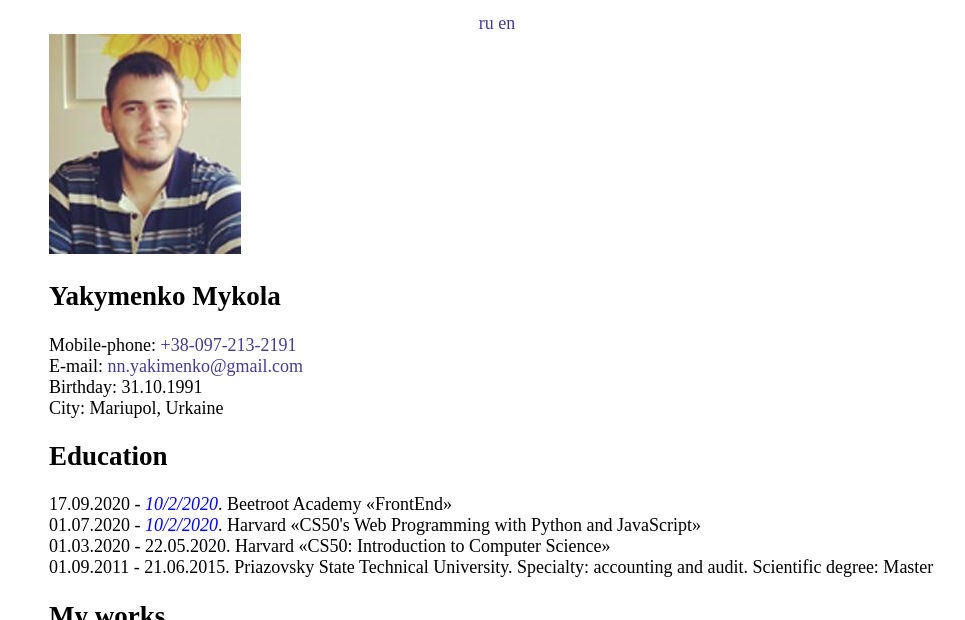
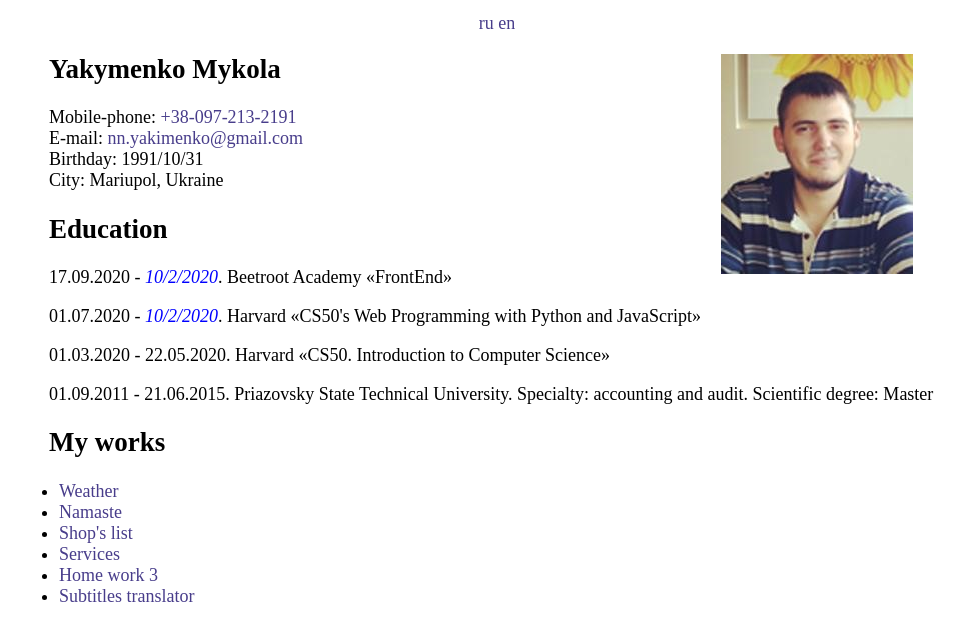
Before and after one commit to gonzika/Yakymenko, a plain HTML site: page index-en.html in a window 1280 px wide. Shown: the top 620 px of the page, without its empty margins (143-1108 px from the left). Drawn offline with Linux system fonts and the light colour scheme.

Commit message:
20/10/02

```diff
--- a/index-en.html
+++ b/index-en.html
@@ -6,47 +6,55 @@
     <meta name="viewport" content="width=device-width, initial-scale=1.0">
     <link rel="shortcut icon" href="./item/githubLogo.png" type="image/png">
     <link rel="stylesheet" href="./item/style.css">
+    <script src="./item/script.js"></script>
     <title>Resume Yakymenko Mykola</title>
-    <link rel="script" href="./item/script.js">
 </head>
 
-<body>
+<body onload="">
     <header>
         <a href="index.html">ru</a>
         <a href="index-en.html">en</a>
     </header>
     <main>
-        <section>
-            <img src="./item/foto.jpg" alt="foto" class="foto">
-            <h1>Yakymenko Mykola</h1>
-            Mobile-phone: <a href="tel:+380972132191">+38-097-213-2191</a><br>
+        <div class="div-foto"><img src="./item/foto.jpg" alt="foto" class="foto"></div>
+        <section class="sec1">
+            <div class="inline">
+
+                <h1 id="name">Yakymenko Mykola</h1><span id="tel">Mobile-phone:</span><a href="tel:+380972132191">
+                    +38-097-213-2191</a><br>
                 E-mail: <a href="mailto:nn.yakimenko@gmail.com">nn.yakimenko@gmail.com</a><br>
-            Birthday: 31.10.1991<br>
-            City: Mariupol, Urkaine
+                <span id="birthday">Birthday: 1991/10/31</span><br>
+                <span id="city">City: Mariupol, Ukraine</span>
+            </div>
+
         </section>
         <section>
-            <h2>Education</h2>
-            17.09.2020 - <em title="Don't finished yet" id="today"></em>. Beetroot Academy «FrontEnd»<br>
-            01.07.2020 - <em title="Don't finished yet" id="today1"></em>. Harvard «CS50's Web Programming with Python
+            <h2 id="education">Education</h2>
+            <p>17.09.2020 - <em title="Don't finished yet" id="today">02.10.2020</em>. Beetroot Academy «FrontEnd»</p>
+            <p>01.07.2020 - <em title="Don't finished yet" id="today1">02.10.2020</em>. Harvard «CS50's Web Programming
+                with
+                Python
                 and
-            JavaScript»<br>
-            01.03.2020 - 22.05.2020. Harvard «CS50: Introduction to Computer Science» <br>
-            01.09.2011 - 21.06.2015. Priazovsky State Technical University. Specialty: accounting and audit.
-            Scientific degree: Master<br>
+                JavaScript»</p>
+            <p>01.03.2020 - 22.05.2020. Harvard «CS50. Introduction to Computer Science»</p>
+            <p id="account">01.09.2011 - 21.06.2015. Priazovsky State Technical University. Specialty: accounting and
+                audit. Scientific degree: Master</p>
         </section>
         <section>
-            <h2>My works</h2>
+            <h2 id="works">My works</h2>
             <ul>
                 <li><a target="_blank" href="https://gonzika.github.io/weather/">Weather</a></li>
                 <li><a target="_blank" href="https://gonzika.github.io/namaste/">Namaste</a></li>
                 <li><a target="_blank" href="https://gonzika.github.io/shopsList/">Shop's list</a></li>
                 <li><a target="_blank" href="https://gonzika.github.io/Services/">Services</a></li>
                 <li><a target="_blank" href="https://gonzika.github.io/hw3/index.html">Home work 3</a></li>
-                <li><a target="_blank" href="https://gonzika.github.io/srttranslate/">Subtitles translator</a></li>
+                <li><a target="_blank" href="https://gonzika.github.io/srttranslate/">Subtitles translator</a>
+                </li>
             </ul>
         </section>
     </main>
     <footer>
+        <div><span>Contact:</span>
             <ul class="contact">
                 <li><a href="tel:+380972132191">
                         <svg x="0px" y="0px" viewBox="0 0 512.006 512.006"
--- a/item/style.css
+++ b/item/style.css
@@ -1,5 +1,5 @@
 * {
-    transition: .2s linear;
+    transition: .1s linear;
 }
 
 body {
@@ -14,17 +14,22 @@ header {
 }
 
 .sec1 {
-display: flex;
+    margin-top: 20px;
+    display: flex;
+}
+
+.sec1 h1 {
+    margin-top: 0;
 }
 
 .inline {
-    display: inline;
+    width: 70%;
 
 }
 
 .div-foto {
-    margin-left: 20%;
-    margin-top: 25px;
+    width: 25%;
+    float: right;
 }
 
 .foto {
@@ -46,15 +51,10 @@ footer div{
 }
 
 ul {
-    display: inline;
     padding: 0 10px;
 }
 
 footer ul {
-    display:inline;
-}
-
-footer div {
     display:inline;
 }
 
```
Also changed, not shown: index.html (+19 -16 lines), item/script.js (+23 -0 lines), item/githubLogo.png (deleted), item/gmailLogo.png (deleted), item/tel.png (deleted). Lines whose indentation alone changed are shown as unchanged.
